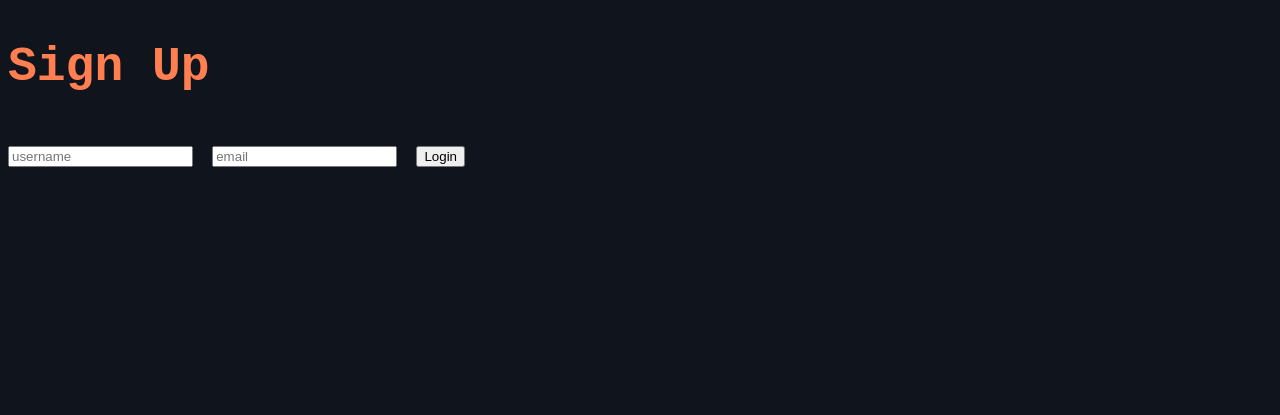
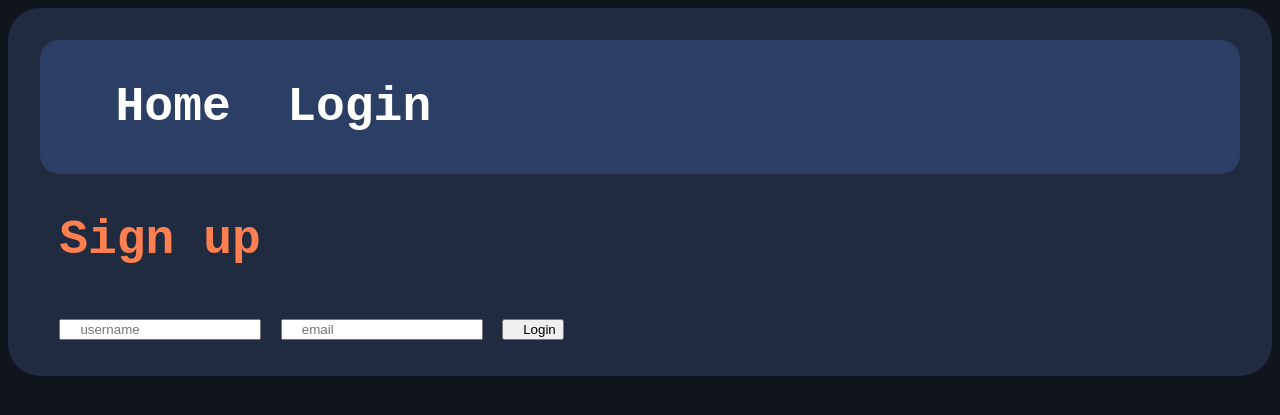
Before and after one commit to Iced-code/cascades, a Flask app: template templates/signup.html in a window 1280 px wide. Shown: the top 415 px of the page. Run offline with Flask 3, Linux system fonts and the light colour scheme; the template is opened without the code that fills it, so the values that code supplies are empty.

Commit message:
Updates to location filter, along with navbar and redirection depending on logged in

```diff
--- a/app.py
+++ b/app.py
@@ -43,6 +43,9 @@ def signup():
         login_user(user)
         return redirect(url_for("home"))
 
+    if current_user:
+        return redirect(url_for("home"))
+
     return render_template("signup.html")
 
 @app.route('/login', methods=["GET","POST"])
@@ -57,6 +60,8 @@ def login():
         else:
             return redirect(url_for("signup"))
 
+    if current_user:
+        return redirect(url_for("home"))
 
     return render_template("login.html")
 
--- a/static/styles.css
+++ b/static/styles.css
@@ -93,12 +93,15 @@ option:hover {
 #locationTag {
     display: none;
 }
+.location {
+    background-color: azure;
+}
 
 .JC2 {
     color: black;
     background-color: lime;
 }
-.JC3 {
+.JC3, .JC {
     background-color: green;
 }
 
@@ -110,7 +113,8 @@ option:hover {
     color: black;
     background-color: gold;
 }
-.Fen4 {
+.Fen4, .Fenwick {
+    color: black;
     background-color: goldenrod;
 }
 
--- a/templates/signup.html
+++ b/templates/signup.html
@@ -5,12 +5,19 @@
   <link rel="stylesheet" href="{{ url_for('static', filename='styles.css') }}">
   </head>
   <body>
-    <h2>Sign Up</h2>
+    <div class="main">
+      <div class="navbar">
+        <h2><a href="/home">Home</a></h2>
+        <h2><a href="/login">Login</a></h2>
+      </div>
 
-    <form method="POST">
-      <input name="username" placeholder="username">
-      <input name="email" placeholder="email">
-      <button type="submit">Login</button>
+      <h2>Sign up</h2>
+
+      <form method="POST">
+        <input name="username" placeholder="username">
+        <input name="email" placeholder="email">
+        <button type="submit">Login</button>
     </form>
+    </div>
   </body>
 </html>
```
Also changed, not shown: templates/home.html (+7 -6 lines), templates/login.html (+6 -1 lines).
